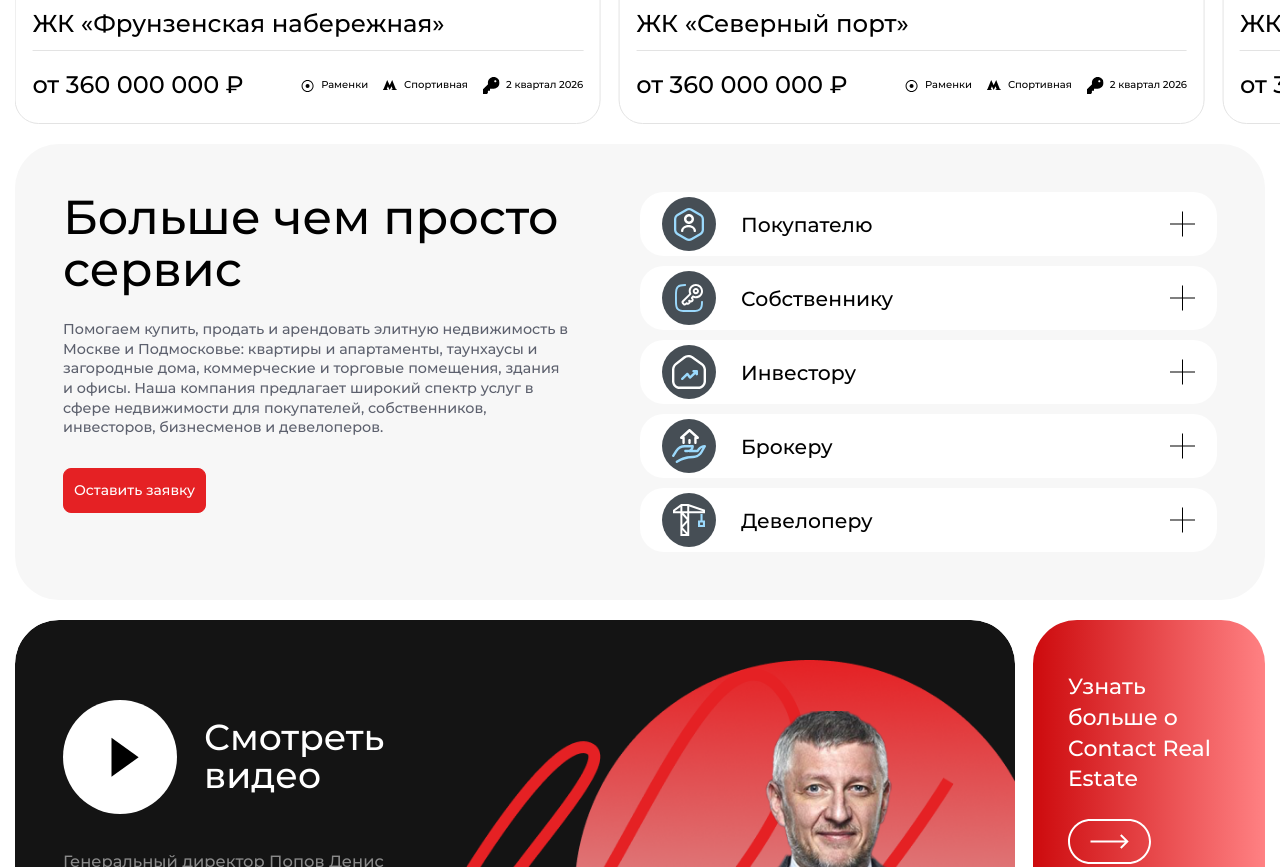
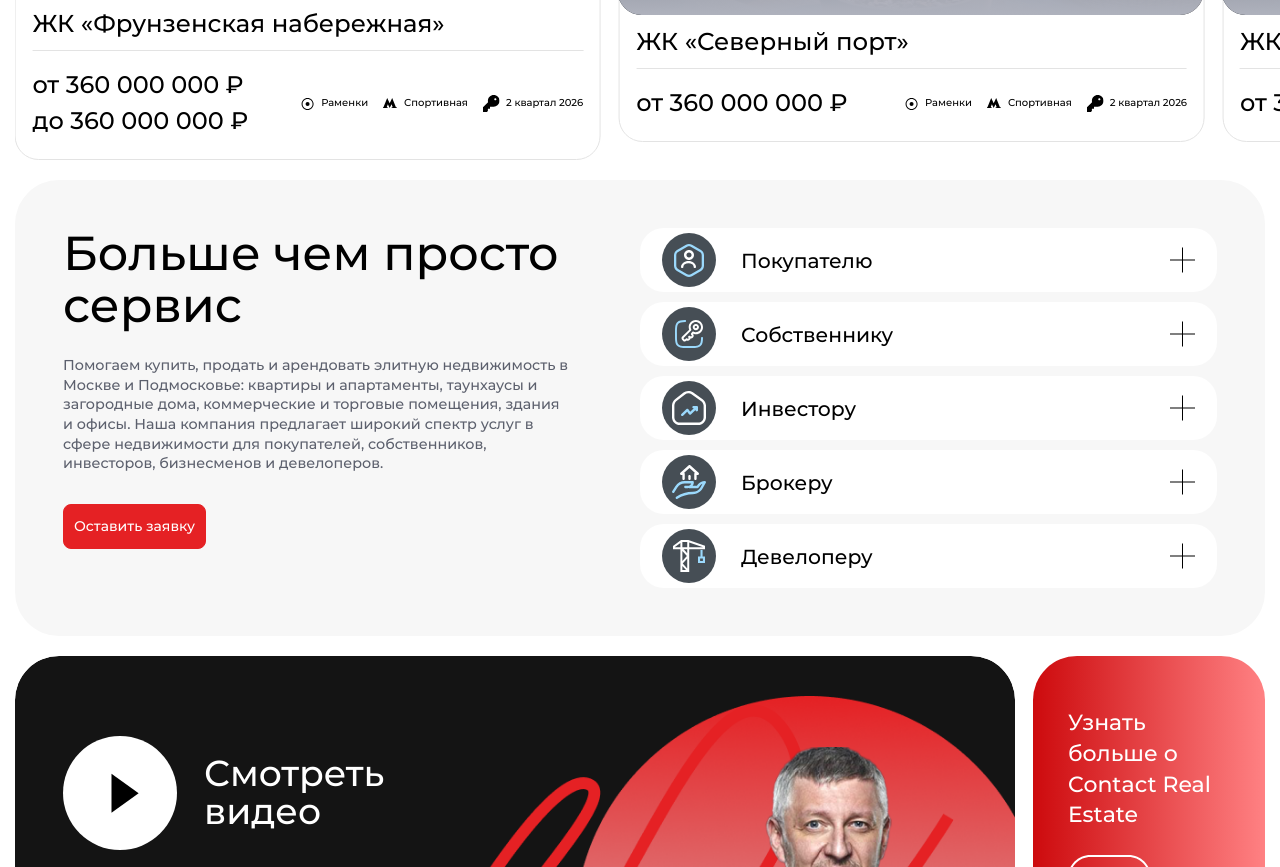
Before and after one commit to ovcharov2v/kre, a plain HTML site: page index.html in a window 1280 px wide. Shown: the part 3100-3967 px from the top of the page. Drawn offline with Linux system fonts and the light colour scheme.

Commit message:
Add files via upload

```diff
--- a/index.html
+++ b/index.html
@@ -3542,7 +3542,10 @@
 													<a href="#" class="card__title">ЖК «Фрунзенская набережная»</a>
 												</div>
 												<div class="card__row">
-													<div class="card__price">от 360 000 000 ₽</div>
+													<div class="card__price">
+														<div>от 360 000 000 ₽</div>
+														<div>до 360 000 000 ₽</div>
+													</div>
 													<div class="card__position">
 														<div class="card__position-item">
 															<img src="assets/images/location-icon.svg" alt="">
```
